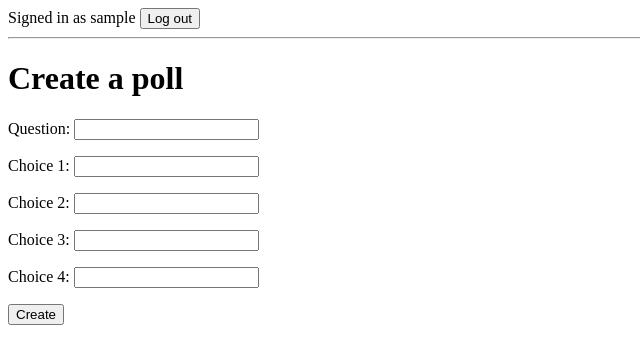
After one commit to unnamant/cybersecuritybase, a Django app: page /polls/create/ in a window 1280 px wide. The commit adds this page. Shown: the top 364 px of the page, without its empty margins (0-640 px from the left). Run offline with Django 5.2, Linux system fonts and the light colour scheme; the visitor is signed in with stand-in values (Sample User, id 1).

Commit message:
Update database and add possibility to create a poll

```diff
--- /dev/null
+++ b/mysite/polls/forms.py
@@ -0,0 +1,9 @@
+from django import forms
+
+
+class QuestionForm(forms.Form):
+    question_text = forms.CharField(max_length=200, label="Question")
+    choice1 = forms.CharField(max_length=200, label="Choice 1")
+    choice2 = forms.CharField(max_length=200, label="Choice 2")
+    choice3 = forms.CharField(max_length=200, label="Choice 3", required=False)
+    choice4 = forms.CharField(max_length=200, label="Choice 4", required=False)
--- a/mysite/polls/models.py
+++ b/mysite/polls/models.py
@@ -2,10 +2,12 @@ import datetime
 
 from django.db import models
 from django.utils import timezone
+from django.contrib.auth.models import User
 
 class Question(models.Model):
     question_text = models.CharField(max_length=200)
     pub_date = models.DateTimeField('date published')
+    owner = models.ForeignKey(User, on_delete=models.CASCADE, null=True, blank=True)
 
     def __str__(self):
         return self.question_text
--- /dev/null
+++ b/mysite/polls/templates/polls/create.html
@@ -0,0 +1,11 @@
+{% extends "polls/base.html" %}
+{% block content %}
+
+<h1>Create a poll</h1>
+<form method="post">
+  {% csrf_token %}
+  {{ form.as_p }}
+  <button type="submit">Create</button>
+</form>
+
+{% endblock %}
--- a/mysite/polls/templates/polls/index.html
+++ b/mysite/polls/templates/polls/index.html
@@ -10,5 +10,6 @@
 {% else %}
     <p>No polls are available.</p>
 {% endif %}
+<a href="{% url 'polls:create' %}">Create poll</a>
 
 {% endblock %}
--- a/mysite/polls/urls.py
+++ b/mysite/polls/urls.py
@@ -9,4 +9,5 @@ urlpatterns = [
     path('<int:pk>/results/', views.ResultsView.as_view(), name='results'),
     path('<int:question_id>/vote/', views.vote, name='vote'),
     path('signup/', views.signup, name='signup'),
+    path('create/', views.create, name='create'),
 ]
--- a/mysite/polls/views.py
+++ b/mysite/polls/views.py
@@ -5,8 +5,11 @@ from django.views import generic
 from django.utils import timezone
 
 from django.contrib.auth import login
+from django.contrib.auth.decorators import login_required
 from django.contrib.auth.forms import UserCreationForm
 from django.shortcuts import redirect
+
+from .forms import QuestionForm
 
 from .models import Choice, Question
 
@@ -67,3 +70,22 @@ def signup(request):
     else:
         form = UserCreationForm()
     return render(request, "registration/signup.html", {"form": form})
+
+@login_required
+def create(request):
+    if request.method == "POST":
+        form = QuestionForm(request.POST)
+        if form.is_valid():
+            question = Question.objects.create(
+                question_text=form.cleaned_data["question_text"],
+                pub_date=timezone.now(),
+                owner=request.user,
+            )
+            for field in ["choice1", "choice2", "choice3", "choice4"]:
+                text = form.cleaned_data[field]
+                if text:
+                    question.choice_set.create(choice_text=text)
+            return redirect("polls:detail", pk=question.id)
+    else:
+        form = QuestionForm()
+    return render(request, "polls/create.html", {"form": form})
```
Also changed, not shown: mysite/polls/migrations/0002_question_owner.py (added).
